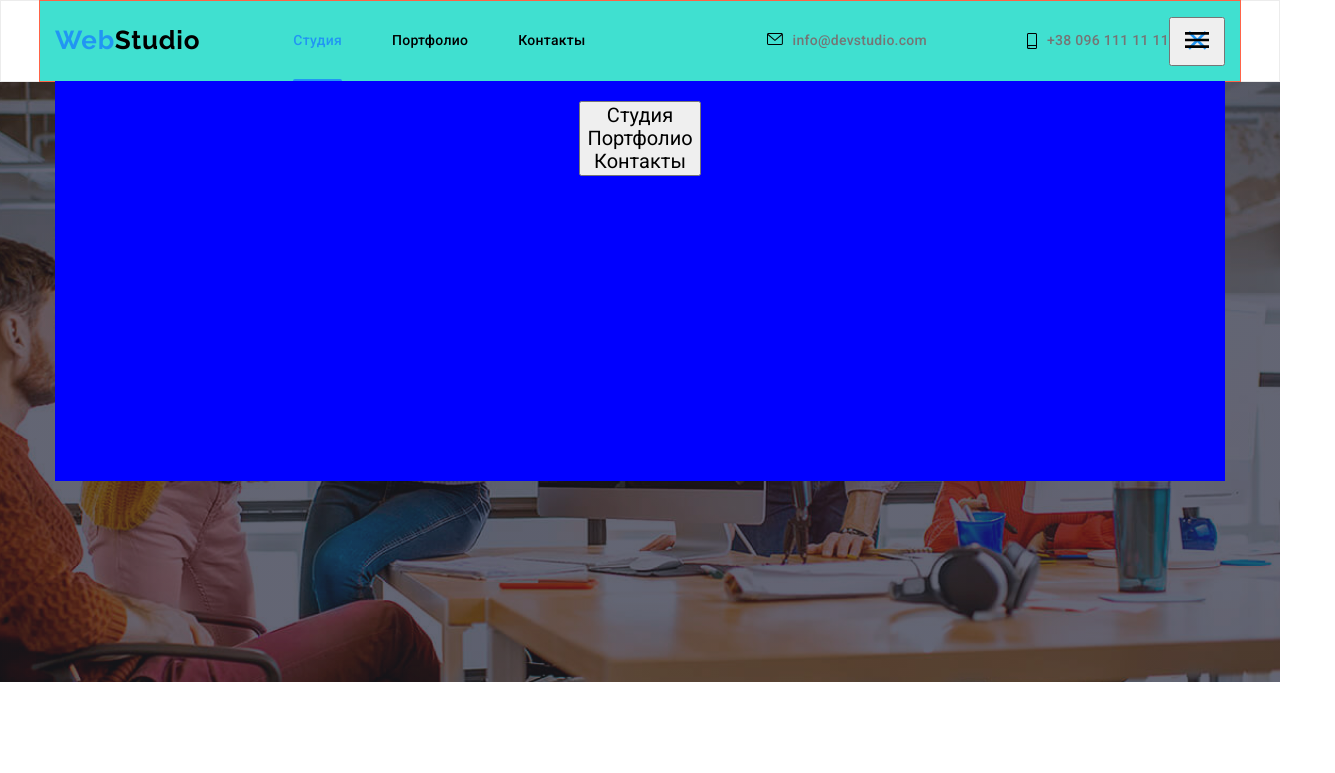
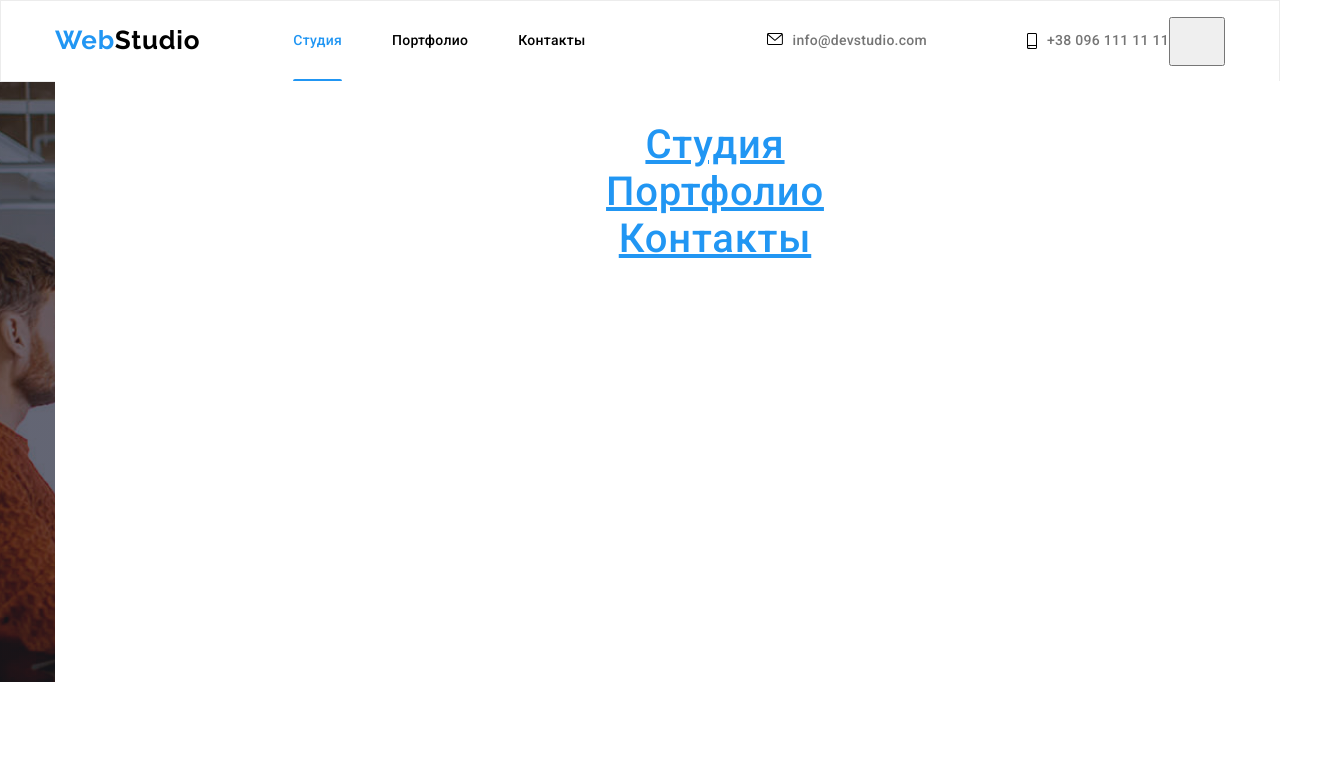
Before and after one commit to tertnf/goit-markup-hw-08, a plain HTML site: page index.html in a window 1280 px wide. Both pictures are taken after a click on the button 1197 px from the left and 41 px from the top of the page. Shown: the top 773 px of the page, 1335 px wide, since content can reach past the window. Drawn offline with nearby package versions, Linux system fonts and the light colour scheme.

Commit message:
menu mob draft

```diff
--- a/index.html
+++ b/index.html
@@ -22,7 +22,7 @@
                     <a href="./index.html" lang="en" class="logo link">Web<span class="logo--logo-color">Studio</span></a>
                     <ul class="list site-nav__nav-list">
                         <li class="site-nav__nav-item">
-                            <a href="" class="site-nav__nav-link link current">Студия</a>
+                            <a href="./index.html" class="site-nav__nav-link link current">Студия</a>
                         </li>
                         <li class="site-nav__nav-item">
                             <a href="./portfolio.html" class="site-nav__nav-link link">Портфолио</a>
@@ -45,16 +45,25 @@
                 </ul>
                 <button type="button" class="menu-button js-open-menu" aria-expanded="false" aria-controls="mobile-menu" data-menu-button>
                     <svg width="40" height="40" aria-label="Переключатель мобильного меню">
-                        <use class="menu-button__icon-cross" href="./images/svg/sprite.svg#icon-close_40px"></use>
                         <use class="menu-button__icon-menu" href="./images/svg/sprite.svg#icon-menu_40px"></use>
                     </svg>
                 </button>
                 <div class="menu-container js-menu-container" id="mobile-menu">
-                    <button class="menu-toggle js-close-menu"
+                    <button class="menu-toggle js-close-menu">
+                        <svg>
+                            <use class="menu-button__icon-cross" href="./images/svg/sprite.svg#icon-close_40px"></use>
+                        </svg>
+                    </button>
                     <ul class="mobile-menu">
-                        <li class="list">Студия</li>
-                        <li class="list">Портфолио</li>
-                        <li class="list">Контакты</li>
+                        <li class="mobile-menu__item list">
+                            <a href="./index.html" class="mobile-menu__link current">Студия</a>
+                        </li>
+                        <li class="mobile-menu__item list">
+                            <a href="/portfolio.html" class="mobile-menu__link">Портфолио</a>
+                        </li>
+                        <li class="list">
+                            <a href="" class="mobile-menu__link">Контакты</a>
+                        </li>
                     </ul>
 
                 </div>
--- a/sass/base/_container.scss
+++ b/sass/base/_container.scss
@@ -5,8 +5,8 @@
   margin-left: auto;
   margin-right: auto;
 
-  background-color: turquoise;
-  outline: 1px solid tomato;
+  /*background-color: turquoise;
+  outline: 1px solid tomato;*/
 }
 @media screen and (min-width: 480px) {
   .container {
--- a/sass/components/_mob-menu.scss
+++ b/sass/components/_mob-menu.scss
@@ -1,4 +1,4 @@
-.menu-button.is-open .menu-button__icon-menu {
+.menu-button.js-open-menu .menu-button__icon-menu {
   display: none;
 }
 
@@ -8,13 +8,50 @@
   position: absolute;
   top: 100%;
   left: 0;
-  width: 100%;
-  height: 400px;
-  background-color: blue;
+  width: 100vw;
+  height: 100vh;
+  background-color: #fff;
   padding: 20px;
   text-align: center;
   font-size: 20px;
+  /*z-index: 2000;*/
+  transform: translateX(100%);
+  transition: transform 250ms $timing-function;
   &.is-open {
     display: block;
+    transform: translateX(0);
   }
 }
+
+.menu-toggle {
+  min-height: 40px;
+  min-width: 40px;
+  display: flex;
+  align-items: center;
+  justify-content: center;
+
+  margin: 0;
+  padding: 0;
+  background-color: transparent;
+  cursor: pointer;
+  border: none;
+  border-radius: 50%;
+  outline: none;
+  &:hover,
+  &:focus {
+    background-color: rgba (0, 0, 0, 0.1);
+  }
+  @media screen and (min-width: 768px) {
+    display: none;
+  }
+}
+
+.mobile-menu__link {
+  font-weight: 500;
+  font-size: 40px;
+  line-height: calc(47 / 40);
+  text-align: center;
+  letter-spacing: 0.02em;
+
+  color: $accent-color;
+}
```
Also changed, not shown: css/main.css, css/main.min.css, js/modal.js (line endings or trailing spaces), 2 other files.
